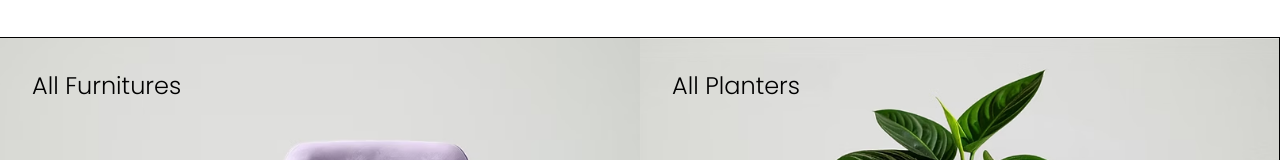
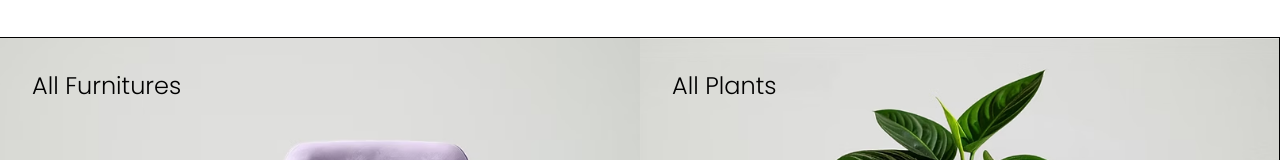
Before and after one commit to spidy7878/Plaiss, a Next.js app: page / in a window 1280 px wide. Shown: the part 775-935 px from the top of the page. Built offline with nearby package versions, Linux system fonts and the light colour scheme.

Commit message:
fix: replaced planters as plants

```diff
--- a/src/features/home/categories-section.tsx
+++ b/src/features/home/categories-section.tsx
@@ -33,7 +33,7 @@ export function CategoriesSection() {
         href="/planters"
         className="relative min-h-105 flex flex-col justify-between pt-8 pl-8 pb-12 pr-12 bg-[#f8f6f3] md:border-r border-black"
       >
-        <h2 className="text-2xl font-light text-black z-10">All Planters</h2>
+        <h2 className="text-2xl font-light text-black z-10">All Plants</h2>
         <div className="absolute inset-0">
           <img
             src="/106.avif"
```
